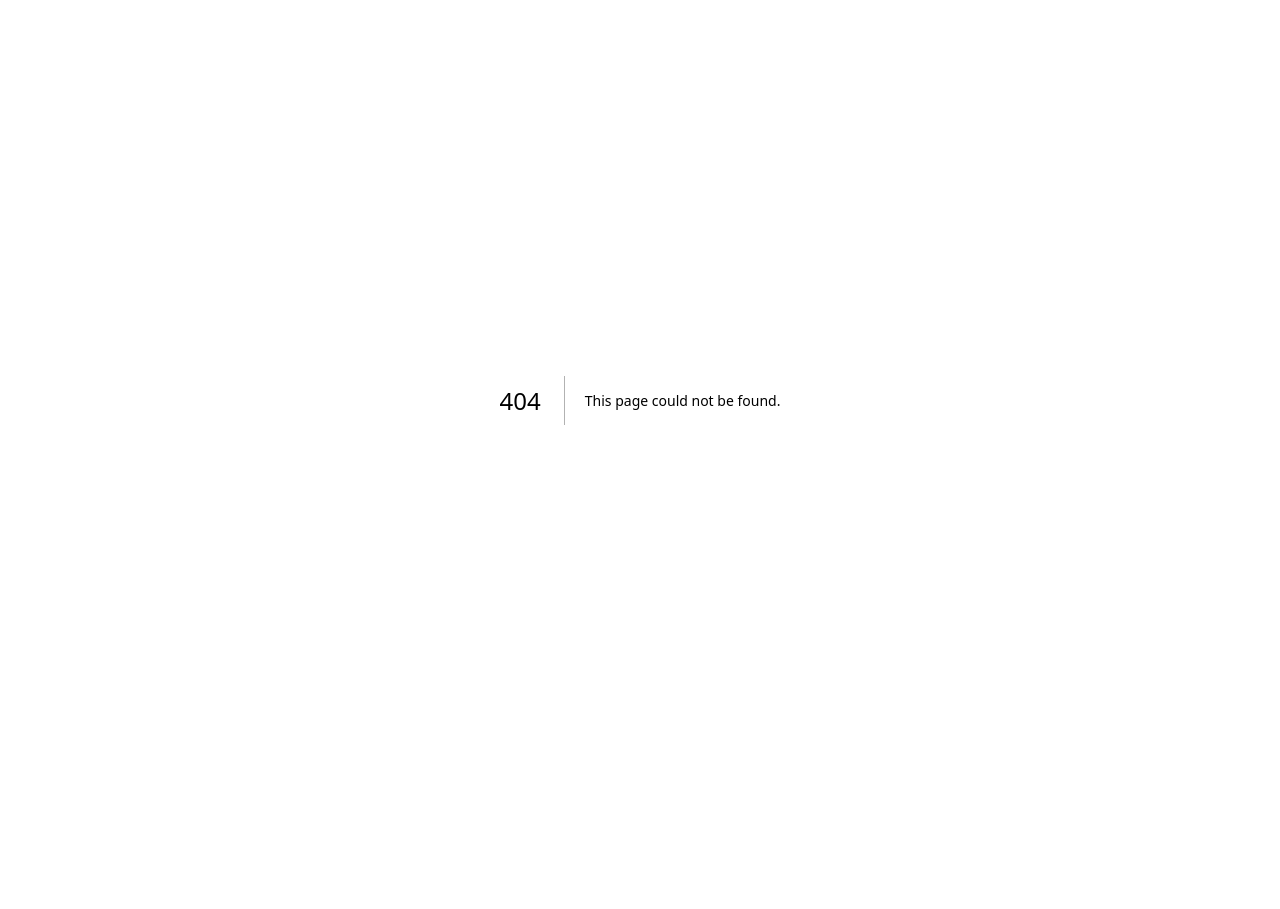
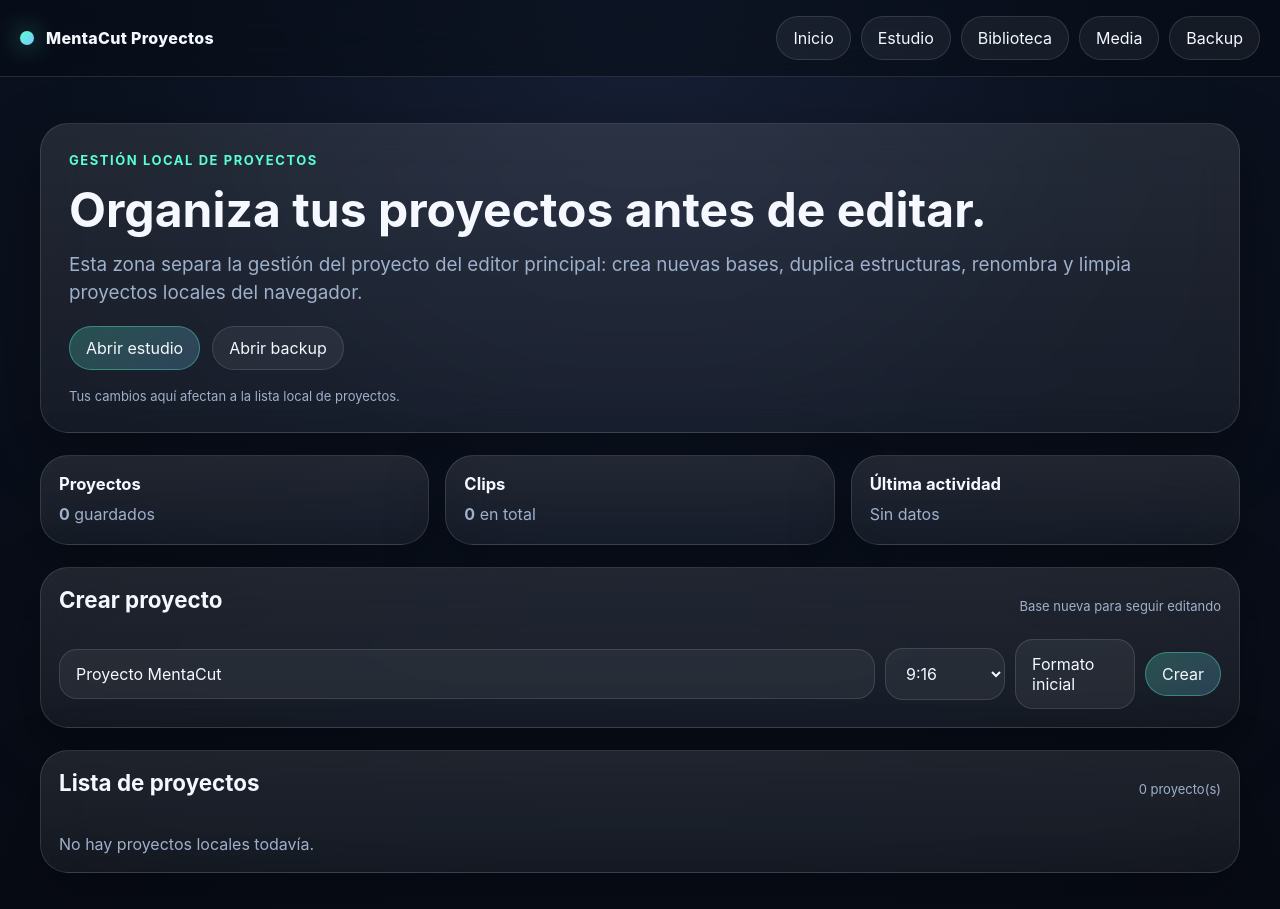
Before and after one commit to alain7224/MentaCut, a Next.js app: page /studio/projects in a window 1280 px wide. Before the commit this address had no page. Before the commit the page ends 800 px from the top, so only its background shows below. Built offline with nearby package versions, Linux system fonts and the light colour scheme.

Commit message:
feat: add local project manager route

```diff
--- /dev/null
+++ b/app/studio/projects/page.tsx
@@ -0,0 +1,172 @@
+'use client'
+
+import Link from 'next/link'
+import { useEffect, useMemo, useState } from 'react'
+import { createProject, readLocalProjects, touchProject, type LocalProject, type ProjectFormat, writeLocalProjects } from '@/lib/local-store'
+
+const FORMATS: ProjectFormat[] = ['9:16', '1:1', '4:5', '16:9']
+
+function cloneProject(project: LocalProject): LocalProject {
+  return {
+    ...touchProject(project),
+    id: crypto.randomUUID(),
+    name: `${project.name} copia`,
+    clips: project.clips.map((clip) => ({ ...clip, id: crypto.randomUUID() })),
+  }
+}
+
+export default function StudioProjectsPage() {
+  const [projects, setProjects] = useState<LocalProject[]>([])
+  const [name, setName] = useState('Proyecto MentaCut')
+  const [format, setFormat] = useState<ProjectFormat>('9:16')
+  const [status, setStatus] = useState('')
+  const [editingId, setEditingId] = useState<string | null>(null)
+  const [editingName, setEditingName] = useState('')
+
+  useEffect(() => {
+    const next = readLocalProjects()
+    setProjects(next)
+  }, [])
+
+  function persist(next: LocalProject[]) {
+    setProjects(next)
+    writeLocalProjects(next)
+  }
+
+  function handleCreate() {
+    const nextProject = createProject(name.trim() || 'Proyecto MentaCut', format)
+    persist([nextProject, ...projects])
+    setStatus('Proyecto creado localmente')
+  }
+
+  function handleDelete(projectId: string) {
+    const next = projects.filter((item) => item.id !== projectId)
+    persist(next)
+    setStatus('Proyecto eliminado')
+    if (editingId === projectId) {
+      setEditingId(null)
+      setEditingName('')
+    }
+  }
+
+  function handleDuplicate(projectId: string) {
+    const source = projects.find((item) => item.id === projectId)
+    if (!source) return
+    persist([cloneProject(source), ...projects])
+    setStatus('Proyecto duplicado')
+  }
+
+  function startRename(project: LocalProject) {
+    setEditingId(project.id)
+    setEditingName(project.name)
+  }
+
+  function saveRename(projectId: string) {
+    const next = projects.map((item) => item.id === projectId ? touchProject({ ...item, name: editingName.trim() || item.name }) : item)
+    persist(next)
+    setEditingId(null)
+    setEditingName('')
+    setStatus('Nombre actualizado')
+  }
+
+  const totals = useMemo(() => ({
+    projects: projects.length,
+    clips: projects.reduce((sum, item) => sum + item.clips.length, 0),
+    latest: projects[0]?.updatedAt ?? null,
+  }), [projects])
+
+  return (
+    <div className="page-shell">
+      <header className="topbar">
+        <div className="brand">
+          <span className="brand-dot" />
+          <span>MentaCut Proyectos</span>
+        </div>
+        <nav className="nav">
+          <Link href="/" className="nav-link">Inicio</Link>
+          <Link href="/studio" className="nav-link">Estudio</Link>
+          <Link href="/studio/library" className="nav-link">Biblioteca</Link>
+          <Link href="/studio/media" className="nav-link">Media</Link>
+          <Link href="/studio/backup" className="nav-link">Backup</Link>
+        </nav>
+      </header>
+
+      <main className="main">
+        <section className="section">
+          <div className="panel hero-copy">
+            <span className="eyebrow">Gestión local de proyectos</span>
+            <h1 className="title" style={{ fontSize: 'clamp(1.8rem, 4vw, 3rem)' }}>Organiza tus proyectos antes de editar.</h1>
+            <p className="sub">
+              Esta zona separa la gestión del proyecto del editor principal: crea nuevas bases, duplica estructuras, renombra y limpia proyectos locales del navegador.
+            </p>
+            <div className="action-row">
+              <Link href="/studio" className="btn btn-primary">Abrir estudio</Link>
+              <Link href="/studio/backup" className="btn">Abrir backup</Link>
+            </div>
+            <div className="timeline-label">{status || 'Tus cambios aquí afectan a la lista local de proyectos.'}</div>
+          </div>
+        </section>
+
+        <section className="section">
+          <div className="cards">
+            <article className="panel card"><h3>Proyectos</h3><p><strong>{totals.projects}</strong> guardados</p></article>
+            <article className="panel card"><h3>Clips</h3><p><strong>{totals.clips}</strong> en total</p></article>
+            <article className="panel card"><h3>Última actividad</h3><p>{totals.latest ? new Date(totals.latest).toLocaleString() : 'Sin datos'}</p></article>
+          </div>
+        </section>
+
+        <section className="section">
+          <div className="panel timeline">
+            <div className="row-head">
+              <h2 className="section-title">Crear proyecto</h2>
+              <div className="timeline-label">Base nueva para seguir editando</div>
+            </div>
+            <div className="timeline-edit-row advanced-row">
+              <input className="input" value={name} onChange={(event) => setName(event.target.value)} placeholder="Nombre del proyecto" />
+              <select className="input" value={format} onChange={(event) => setFormat(event.target.value as ProjectFormat)}>
+                {FORMATS.map((item) => <option key={item} value={item}>{item}</option>)}
+              </select>
+              <div className="input input-readonly">Formato inicial</div>
+              <button className="btn btn-primary" onClick={handleCreate}>Crear</button>
+            </div>
+          </div>
+        </section>
+
+        <section className="section">
+          <div className="panel timeline">
+            <div className="row-head">
+              <h2 className="section-title">Lista de proyectos</h2>
+              <div className="timeline-label">{projects.length} proyecto(s)</div>
+            </div>
+            <div className="project-list">
+              {projects.length === 0 ? <div className="empty">No hay proyectos locales todavía.</div> : null}
+              {projects.map((project) => (
+                <div key={project.id} className="project-item" style={{ display: 'grid', gap: 12 }}>
+                  <div className="row-head">
+                    <div>
+                      <strong>{project.name}</strong>
+                      <div className="timeline-label">{project.format} · {project.clips.length} clips · {new Date(project.updatedAt).toLocaleString()}</div>
+                    </div>
+                    <div className="action-row">
+                      <button className="btn" onClick={() => startRename(project)}>Renombrar</button>
+                      <button className="btn" onClick={() => handleDuplicate(project.id)}>Duplicar</button>
+                      <button className="btn" onClick={() => handleDelete(project.id)}>Borrar</button>
+                    </div>
+                  </div>
+                  {editingId === project.id ? (
+                    <div className="timeline-edit-row advanced-row">
+                      <input className="input" value={editingName} onChange={(event) => setEditingName(event.target.value)} />
+                      <div className="input input-readonly">{project.format}</div>
+                      <div className="input input-readonly">{project.clips.length} clips</div>
+                      <button className="btn btn-primary" onClick={() => saveRename(project.id)}>Guardar nombre</button>
+                    </div>
+                  ) : null}
+                </div>
+              ))}
+            </div>
+          </div>
+        </section>
+      </main>
+    </div>
+  )
+}
```
